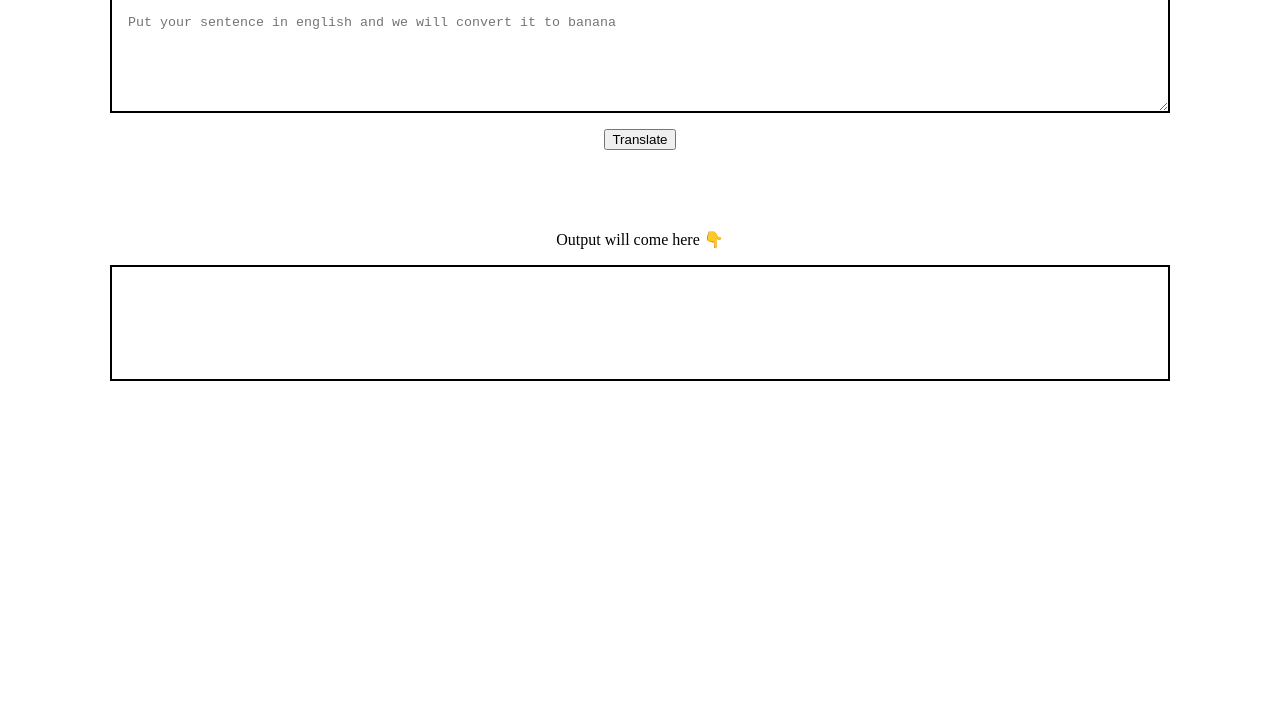
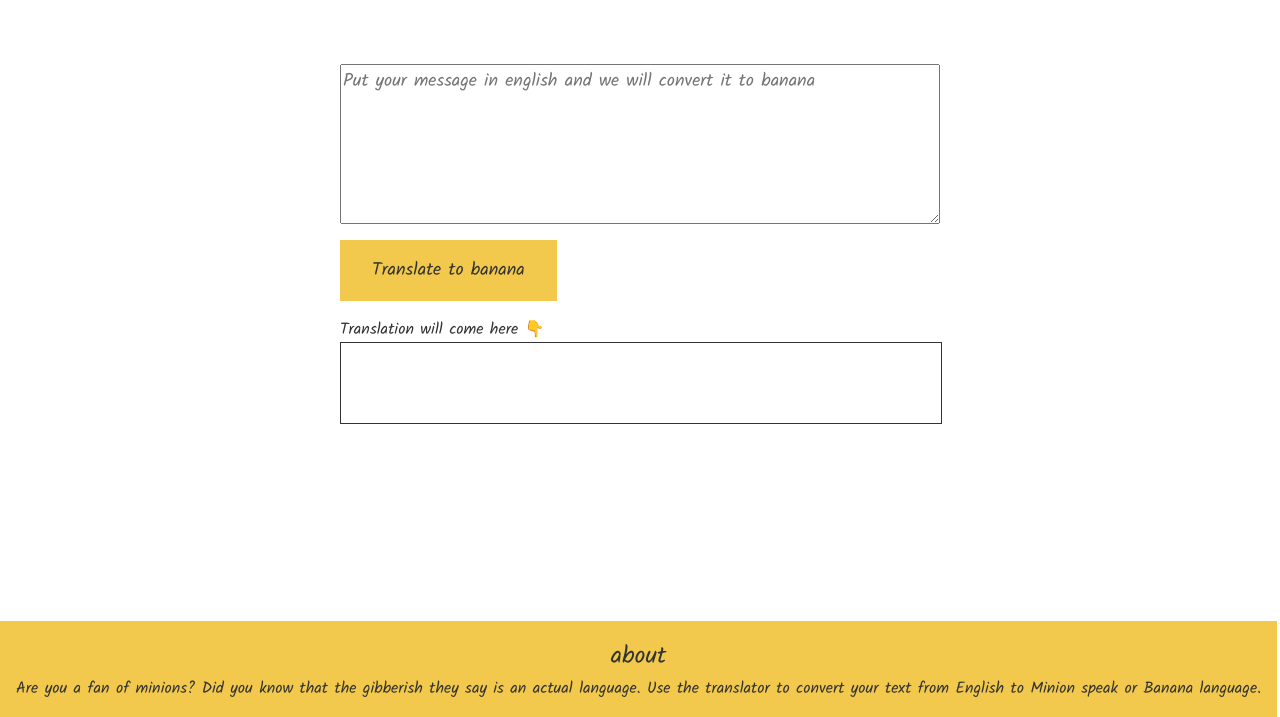
Before and after one commit to shantanu61000/neoG-levelZero-MarkSix-talk-banana, a plain HTML site: page index.html in a window 1280 px wide. Shown: the part 83-800 px from the top of the page. Drawn offline with Linux system fonts and the light colour scheme.

Commit message:
made it look beautiful

```diff
--- a/index.html
+++ b/index.html
@@ -1,5 +1,6 @@
 <!DOCTYPE html>
 <html lang="en">
+
 <head>
     <meta charset="UTF-8">
     <meta http-equiv="X-UA-Compatible" content="IE=edge">
@@ -7,15 +8,22 @@
     <title>Speak Banana</title>
     <link rel="stylesheet" href="/styles.css">
 </head>
+
 <body>
     <h1>banana talk</h1>
-    <textarea id="txt-input" placeholder="Put your sentence in english and we will convert it to banana"></textarea>
-    <button id="btn-translate">Translate</button>
-
-    <div id="txt-output">Output will come here 👇</div>
-    <div id="output"></div>
-
+    <section class="main">
+        <textarea id="txt-input" placeholder="Put your message in english and we will convert it to banana"></textarea>
+        <button id="btn-translate">Translate to banana</button>
+        <div id="txt-output">Translation will come here 👇</div>
+        <div id="output"></div>
+    </section>
+    <footer>
+        <h2>about</h3>
+        <p>Are you a fan of minions? Did you know that the gibberish they say is an actual language. Use the translator
+            to convert your text from English to Minion speak or Banana language.</p>
+    </footer>
 
     <script src="app.js"></script>
 </body>
+
 </html>
--- a/styles.css
+++ b/styles.css
@@ -1,29 +1,81 @@
-textarea {
-    margin: 1rem auto;
-    height: 10vh;
-    width: 80vw;
-    display: block;
-    padding: 1rem;
-    border: 2px solid black;
+@import url('https://fonts.googleapis.com/css2?family=Kalam:wght@300;400;700&display=swap');
+
+
+
+:root {
+    --text-color:#333333;
+    --primary-color : #F2C94C;
 }
+
+*{
+    font-family: 'Kalam', cursive;
+    color: var(--text-color);
+}
+body{
+    margin: 0px;
+}
+
 h1 {
     text-align: center;
+    background: var(--primary-color);
+    margin: 0px;
+    font-weight: 400;
+    padding: 1rem;
 }
+
+.main{
+    padding: 1rem;
+    max-width: 600px;
+    margin: 0px auto;
+}
+
+#txt-input {
+    box-sizing: border-box;
+    margin-top: 3rem;
+    min-height: 20vh;
+    width: 100%;
+    display: block;
+    font-size: large;
+}
+
 #btn-translate{
-    margin: 0px auto;
     display: block;
+    background: var(--primary-color);
+    border: none;
+    margin-top: 1rem;
+    padding: 1rem 2rem;
+    font-size: large;
+}
+
+#btn-translate:hover{
+    cursor: pointer;
 }
 
 #txt-output{
-    margin-top: 5rem;
-    text-align: center;
+    margin-top: 1rem;
 }
 
 #output{
     height: 10vh;
-    width: 80vw;
-    margin: 1rem auto;
+    width: 100%;
+    display: block;
+    border: 1px solid var(--text-color);
+}
+
+footer{
+    position: fixed;
+    bottom: 0px;
+    background:var(--primary-color);
     padding: 1rem;
-    display: block;
-    border: 2px solid black;
 }
+
+footer h2{
+    text-align: center;
+    margin: 0px;
+    font-weight: 400;
+}
+
+footer p{
+    text-align: center;
+    margin: 0px;
+}
```
